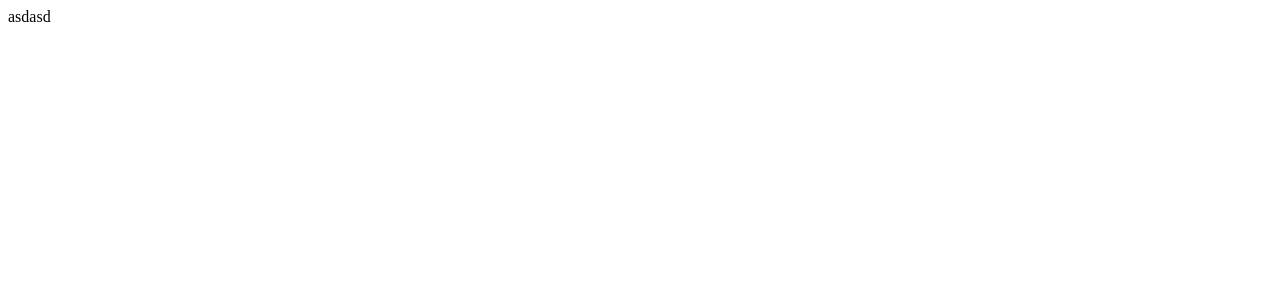
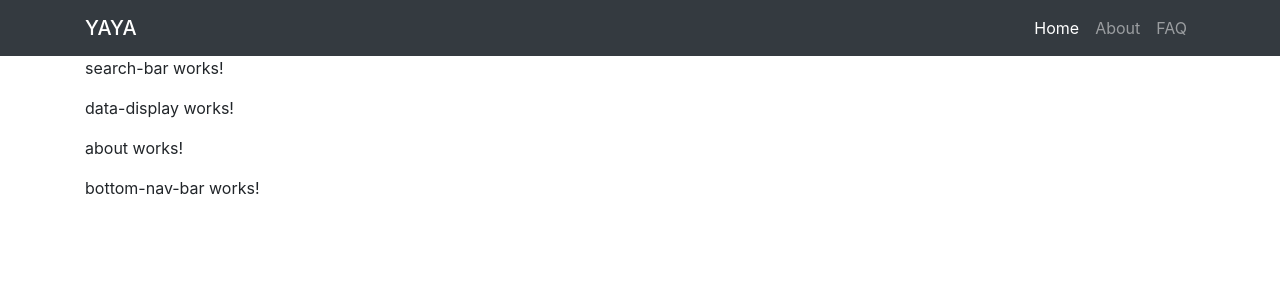
Before and after one commit to maciejows/YourAdvancedYoutubeAnalyzer, an Angular app in the folder Frontend/: page / in a window 1280 px wide. Shown: the top 300 px of the page. Built offline with nearby package versions, Linux system fonts and the light colour scheme.

Commit message:
Added styling for Top-Nav-Bar

```diff
--- a/Frontend/package.json
+++ b/Frontend/package.json
@@ -19,6 +19,7 @@
     "@angular/platform-browser": "~8.1.1",
     "@angular/platform-browser-dynamic": "~8.1.1",
     "@angular/router": "~8.1.1",
+    "bootstrap": "^4.4.1",
     "rxjs": "~6.4.0",
     "tslib": "^1.9.0",
     "zone.js": "~0.9.1"
--- a/Frontend/src/app/app.component.html
+++ b/Frontend/src/app/app.component.html
@@ -1 +1,12 @@
-asdasd
+<app-top-nav-bar></app-top-nav-bar>
+
+<div class="container">
+   <app-search-bar></app-search-bar>
+   <app-data-display></app-data-display>
+   <app-about></app-about>
+   <app-bottom-nav-bar></app-bottom-nav-bar>
+</div>
+<br><br><br><br><br><br><br><br><br><br><br><br><br><br><br><br><br><br><br><br><br><br><br><br><br><br><br><br><br><br>
+<br><br><br><br><br><br><br><br><br><br><br><br><br><br><br><br><br><br><br><br><br><br><br><br><br><br><br><br><br><br>
+<br><br><br><br><br><br><br><br><br><br><br><br><br><br><br><br><br><br><br><br><br><br><br><br><br><br><br><br><br><br>
+<br><br><br><br><br><br><br><br><br><br><br><br><br><br><br><br><br><br><br><br><br><br><br><br><br><br><br><br><br><br>
--- a/Frontend/src/app/top-nav-bar/top-nav-bar.component.html
+++ b/Frontend/src/app/top-nav-bar/top-nav-bar.component.html
@@ -1 +1,18 @@
-<p>top-nav-bar works!</p>
+<nav class="navbar sticky-top navbar-expand-lg navbar-dark bg-dark">
+    <div class="container">
+        <button class="navbar-toggler" type="button" data-toggle="collapse" data-target="#navbarSupportedContent" aria-controls="navbarSupportedContent" aria-expanded="false" aria-label="Toggle navigation">
+                <span class="navbar-toggler-icon"></span>
+        </button>
+        <span class="navbar-brand mb-0 h1">YAYA</span>
+        <div class="collapse navbar-collapse" id="navbarSupportedContent">
+            <div class="navbar-nav ml-auto">
+                <a href="#"
+                *ngFor="let option of options"
+                (click)="selectOption(option)"
+                class="nav-link nav-item"  [class.active]="option === selectedOption">
+                {{option}}
+                </a>
+            </div>
+        </div>
+    </div>
+</nav>
--- a/Frontend/src/app/top-nav-bar/top-nav-bar.component.scss
+++ b/Frontend/src/app/top-nav-bar/top-nav-bar.component.scss
@@ -0,0 +1,9 @@
+.spy {
+    border: 1px solid red;
+}
+
+.container-fluid{
+    width: 100%;
+    min-width: 100%;
+    margin: 0;
+}
--- a/Frontend/src/app/top-nav-bar/top-nav-bar.component.ts
+++ b/Frontend/src/app/top-nav-bar/top-nav-bar.component.ts
@@ -1,15 +1,20 @@
-import { Component, OnInit } from '@angular/core';
+import { Component} from '@angular/core';
 
 @Component({
   selector: 'app-top-nav-bar',
   templateUrl: './top-nav-bar.component.html',
   styleUrls: ['./top-nav-bar.component.scss']
 })
-export class TopNavBarComponent implements OnInit {
+export class TopNavBarComponent{
+
+  options = ["Home", "About", "FAQ"];
+  selectedOption: string = "Home";
 
   constructor() { }
 
-  ngOnInit() {
+  selectOption(option: string){
+    this.selectedOption = option;
   }
 
+
 }
--- a/Frontend/src/index.html
+++ b/Frontend/src/index.html
@@ -9,6 +9,9 @@
   <link rel="icon" type="image/x-icon" href="favicon.ico">
 </head>
 <body>
+  <script src="https://code.jquery.com/jquery-3.3.1.slim.min.js" integrity="sha384-q8i/X+965DzO0rT7abK41JStQIAqVgRVzpbzo5smXKp4YfRvH+8abtTE1Pi6jizo" crossorigin="anonymous"></script>
+  <script src="https://cdnjs.cloudflare.com/ajax/libs/popper.js/1.14.7/umd/popper.min.js" integrity="sha384-UO2eT0CpHqdSJQ6hJty5KVphtPhzWj9WO1clHTMGa3JDZwrnQq4sF86dIHNDz0W1" crossorigin="anonymous"></script>
+  <script src="https://stackpath.bootstrapcdn.com/bootstrap/4.3.1/js/bootstrap.min.js" integrity="sha384-JjSmVgyd0p3pXB1rRibZUAYoIIy6OrQ6VrjIEaFf/nJGzIxFDsf4x0xIM+B07jRM" crossorigin="anonymous"></script>
   <app-root></app-root>
 </body>
 </html>
--- a/Frontend/src/styles.scss
+++ b/Frontend/src/styles.scss
@@ -1 +1,37 @@
 /* You can add global styles to this file, and also import other style files */
+// Whole Bootstrap library
+
+
+// Variable override
+/*
+$gray-100: #f8f9fa !default;
+$gray-200: #e9ecef !default;
+
+$gray-400: #ced4da !default;
+$gray-500: #adb5bd !default;
+$gray-600: #6c757d !default;
+$gray-700: #495057 !default;
+$gray-800: #343a40 !default;
+$gray-900: #212529 !default;
+
+
+
+$warning:       #ff8507;
+
+$success: #1ce019;
+
+$gray-300: #dee2e6 !default;
+$body-bg:       $gray-300;
+*/
+@import "~node_modules/bootstrap/scss/bootstrap";
+
+.container{
+    width: 100%;
+}
+// import only the Bootstrap modules you need.
+
+/* Must have imports if importing only needed modules
+@import "~node_modules/bootstrap/scss/functions";
+@import "~node_modules/bootstrap/scss/variables";
+@import "~node_modules/bootstrap/scss/mixins";
+*/
```
Also changed, not shown: 1 other file (tests, documents, lock files or other folders).
